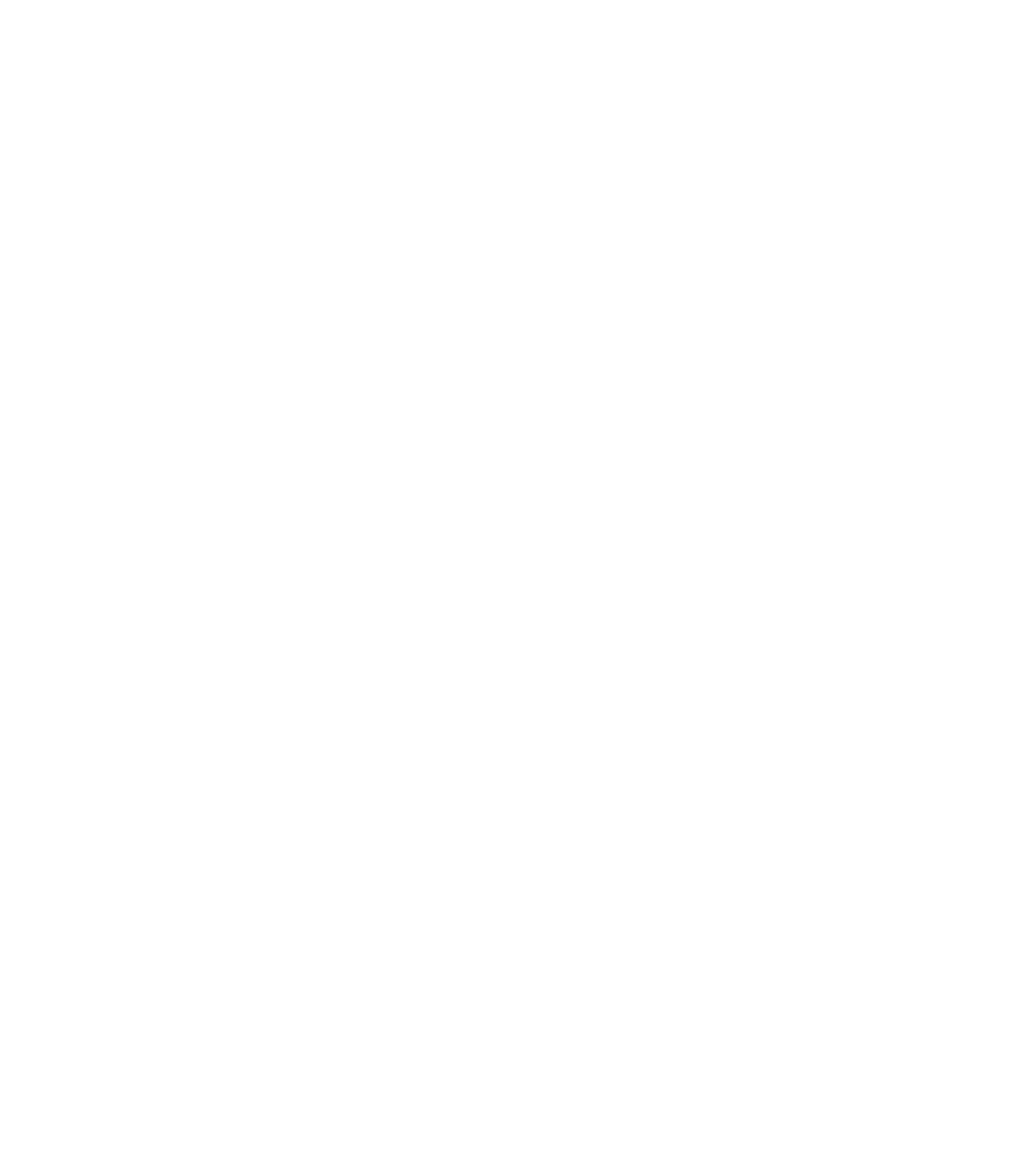
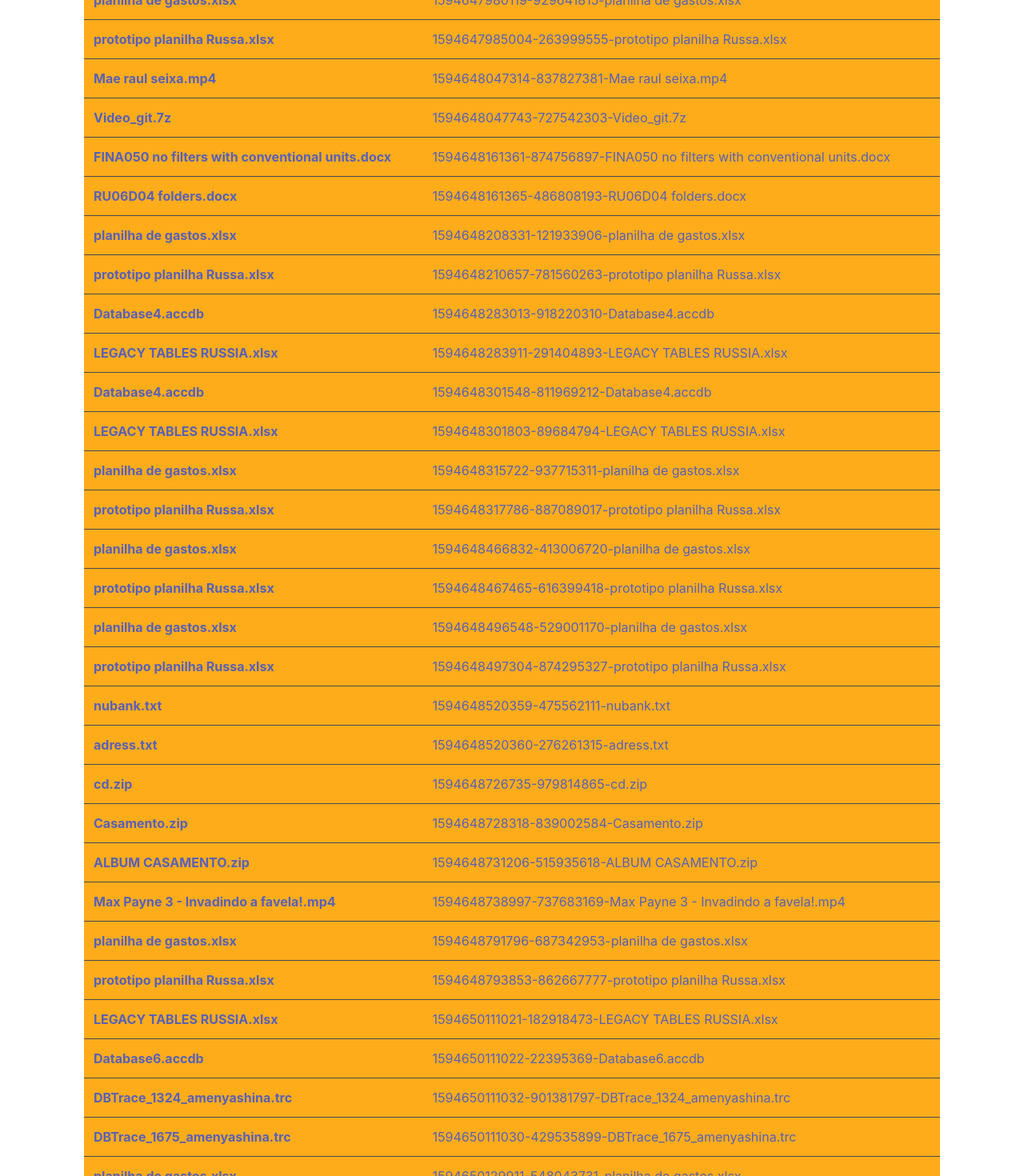
Before and after one commit to eduefl/angular, an Angular app in the folder requests-http/: page /upload in a window 1280 px wide. Shown: the part 1100-2570 px from the top of the page at 80% size. Before the commit the page ends 817 px from the top, so only its background shows below. Built offline with nearby package versions, Linux system fonts and the light colour scheme; data requests are answered from the project's data file.

Commit message:
improved some updates and fixed some bugs to be easyer to perform with class 140

```diff
--- a/requests-http/db.json
+++ b/requests-http/db.json
@@ -216,6 +216,196 @@
       "id": 65,
       "originalname": "Cache.zip",
       "filename": "1594563960710-504952961-Cache.zip"
+    },
+    {
+      "id": 66,
+      "originalname": "jjfonte.txt",
+      "filename": "1594647692074-810188919-jjfonte.txt"
+    },
+    {
+      "id": 67,
+      "originalname": "kjfontes.txt",
+      "filename": "1594647692081-33637915-kjfontes.txt"
+    },
+    {
+      "id": 68,
+      "originalname": "planilha de gastos.xlsx",
+      "filename": "1594647763713-869919908-planilha de gastos.xlsx"
+    },
+    {
+      "id": 69,
+      "originalname": "prototipo planilha Russa.xlsx",
+      "filename": "1594647766120-199839341-prototipo planilha Russa.xlsx"
+    },
+    {
+      "id": 70,
+      "originalname": "planilha de gastos.xlsx",
+      "filename": "1594647808511-311405019-planilha de gastos.xlsx"
+    },
+    {
+      "id": 71,
+      "originalname": "prototipo planilha Russa.xlsx",
+      "filename": "1594647809104-399303687-prototipo planilha Russa.xlsx"
+    },
+    {
+      "id": 72,
+      "originalname": "planilha de gastos.xlsx",
+      "filename": "1594647980119-929641815-planilha de gastos.xlsx"
+    },
+    {
+      "id": 73,
+      "originalname": "prototipo planilha Russa.xlsx",
+      "filename": "1594647985004-263999555-prototipo planilha Russa.xlsx"
+    },
+    {
+      "id": 74,
+      "originalname": "Mae raul seixa.mp4",
+      "filename": "1594648047314-837827381-Mae raul seixa.mp4"
+    },
+    {
+      "id": 75,
+      "originalname": "Video_git.7z",
+      "filename": "1594648047743-727542303-Video_git.7z"
+    },
+    {
+      "id": 76,
+      "originalname": "FINA050 no filters with conventional units.docx",
+      "filename": "1594648161361-874756897-FINA050 no filters with conventional units.docx"
+    },
+    {
+      "id": 77,
+      "originalname": "RU06D04 folders.docx",
+      "filename": "1594648161365-486808193-RU06D04 folders.docx"
+    },
+    {
+      "id": 78,
+      "originalname": "planilha de gastos.xlsx",
+      "filename": "1594648208331-121933906-planilha de gastos.xlsx"
+    },
+    {
+      "id": 79,
+      "originalname": "prototipo planilha Russa.xlsx",
+      "filename": "1594648210657-781560263-prototipo planilha Russa.xlsx"
+    },
+    {
+      "id": 80,
+      "originalname": "Database4.accdb",
+      "filename": "1594648283013-918220310-Database4.accdb"
+    },
+    {
+      "id": 81,
+      "originalname": "LEGACY TABLES RUSSIA.xlsx",
+      "filename": "1594648283911-291404893-LEGACY TABLES RUSSIA.xlsx"
+    },
+    {
+      "id": 82,
+      "originalname": "Database4.accdb",
+      "filename": "1594648301548-811969212-Database4.accdb"
+    },
+    {
+      "id": 83,
+      "originalname": "LEGACY TABLES RUSSIA.xlsx",
+      "filename": "1594648301803-89684794-LEGACY TABLES RUSSIA.xlsx"
+    },
+    {
+      "id": 84,
+      "originalname": "planilha de gastos.xlsx",
+      "filename": "1594648315722-937715311-planilha de gastos.xlsx"
+    },
+    {
+      "id": 85,
+      "originalname": "prototipo planilha Russa.xlsx",
+      "filename": "1594648317786-887089017-prototipo planilha Russa.xlsx"
+    },
+    {
+      "id": 86,
+      "originalname": "planilha de gastos.xlsx",
+      "filename": "1594648466832-413006720-planilha de gastos.xlsx"
+    },
+    {
+      "id": 87,
+      "originalname": "prototipo planilha Russa.xlsx",
+      "filename": "1594648467465-616399418-prototipo planilha Russa.xlsx"
+    },
+    {
+      "id": 88,
+      "originalname": "planilha de gastos.xlsx",
+      "filename": "1594648496548-529001170-planilha de gastos.xlsx"
+    },
+    {
+      "id": 89,
+      "originalname": "prototipo planilha Russa.xlsx",
+      "filename": "1594648497304-874295327-prototipo planilha Russa.xlsx"
+    },
+    {
+      "id": 90,
+      "originalname": "nubank.txt",
+      "filename": "1594648520359-475562111-nubank.txt"
+    },
+    {
+      "id": 91,
+      "originalname": "adress.txt",
+      "filename": "1594648520360-276261315-adress.txt"
+    },
+    {
+      "id": 92,
+      "originalname": "cd.zip",
+      "filename": "1594648726735-979814865-cd.zip"
+    },
+    {
+      "id": 93,
+      "originalname": "Casamento.zip",
+      "filename": "1594648728318-839002584-Casamento.zip"
+    },
+    {
+      "id": 94,
+      "originalname": "ALBUM CASAMENTO.zip",
+      "filename": "1594648731206-515935618-ALBUM CASAMENTO.zip"
+    },
+    {
+      "id": 95,
+      "originalname": "Max Payne 3 - Invadindo a favela!.mp4",
+      "filename": "1594648738997-737683169-Max Payne 3 - Invadindo a favela!.mp4"
+    },
+    {
+      "id": 96,
+      "originalname": "planilha de gastos.xlsx",
+      "filename": "1594648791796-687342953-planilha de gastos.xlsx"
+    },
+    {
+      "id": 97,
+      "originalname": "prototipo planilha Russa.xlsx",
+      "filename": "1594648793853-862667777-prototipo planilha Russa.xlsx"
+    },
+    {
+      "id": 98,
+      "originalname": "LEGACY TABLES RUSSIA.xlsx",
+      "filename": "1594650111021-182918473-LEGACY TABLES RUSSIA.xlsx"
+    },
+    {
+      "id": 99,
+      "originalname": "Database6.accdb",
+      "filename": "1594650111022-22395369-Database6.accdb"
+    },
+    {
+      "id": 100,
+      "originalname": "DBTrace_1324_amenyashina.trc",
+      "filename": "1594650111032-901381797-DBTrace_1324_amenyashina.trc"
+    },
+    {
+      "id": 101,
+      "originalname": "DBTrace_1675_amenyashina.trc",
+      "filename": "1594650111030-429535899-DBTrace_1675_amenyashina.trc"
+    },
+    {
+      "id": 102,
+      "originalname": "planilha de gastos.xlsx",
+      "filename": "1594650129911-548043731-planilha de gastos.xlsx"
+    },
+    {
+      "id": 103,
+      "originalname": "prototipo planilha Russa.xlsx",
+      "filename": "1594650133235-204350277-prototipo planilha Russa.xlsx"
     }
   ]
 }
--- a/requests-http/src/app/upload-file/upload-file.service.ts
+++ b/requests-http/src/app/upload-file/upload-file.service.ts
@@ -34,6 +34,7 @@ export class UploadFileService {
 
 
 
+
   list() {
     console.log(this.API_FILES);
     return this.http.get<Registro[]>(this.API_FILES)
--- a/requests-http/src/app/upload-file/upload-file/upload-file.component.ts
+++ b/requests-http/src/app/upload-file/upload-file/upload-file.component.ts
@@ -4,7 +4,7 @@ import { Subscription, EMPTY, Subject, Observable } from 'rxjs';
 import { UploadFileService } from './../upload-file.service';
 import { Component, OnInit, OnDestroy } from '@angular/core';
 import { HttpEventType, HttpEvent, HttpClient } from '@angular/common/http';
-import { take, catchError } from 'rxjs/operators';
+import { take, catchError, delay } from 'rxjs/operators';
 import { Registro } from '../registro';
 
 @Component({
@@ -85,9 +85,10 @@ export class UploadFileComponent implements OnInit, OnDestroy {
     this.ordemEProgresso = '0';
 
   }
-  onRefresh() {
+  onRefresh(ndelay = 0) {
     this.obRegistro$ = this.uploadFileService.list()
       .pipe(
+        delay(ndelay),
     catchError(error => {
       console.error(error);
       this.error$.next(true);
@@ -109,14 +110,25 @@ export class UploadFileComponent implements OnInit, OnDestroy {
 
       this.sub.push(this.uploadFileService.upload(this.files, environment.BASE_URL + '/upload')
         .subscribe((event: HttpEvent<Object>) => {
-          // HttpEventType
-          // console.log(event);
           if (event.type === HttpEventType.Response) {
+            // console.log(event.body.message[0]);
+            this.terminateUpload(event.body['message']);
+          } else if (event.type === HttpEventType.UploadProgress) {
+            const percent = Math.round((event.loaded * 100) / event.total);
+            this.ordemEProgresso = percent + '%';
+            this.aLogs.push('progresso ' + this.ordemEProgresso);
+          }
+        }
+        ));
+
+    }
+
+  }
+
+
+  private terminateUpload(evBody) {
     console.log('upload concluido');
-            // console.log(event.body.message[0]);
-            console.log(event.body['message'][0].originalname);
-            console.log(event.body['message'][0].filename);
-            event.body['message'].forEach((message, n) => {
+    evBody.forEach((message, n) => { // monto a lista para gerar o registro
       console.log(message);
       console.log(n);
       this.reg = {
@@ -128,20 +140,15 @@ export class UploadFileComponent implements OnInit, OnDestroy {
     }
     );
     console.log(this.areg);
-            this.areg.forEach((reg) => {
+    this.areg.forEach((reg, n) => { //inclui na lista de arquivos gravados
       // this.reg.file = event.body['message'][0].filename;
       this.create(reg).subscribe(
         () => {
           console.log('Incluido com sucesso');
-                  this.onRefresh();
-
-
-                },
-                () => this.alertModalService.showAllertDanger('Erro ao registrar arquivo'),
-                () => console.log('arquivo registrado')
-              );
-            }
-            );
+          console.log(this.areg.length, n);
+          if (n === (this.areg.length - 1)) {
+            console.log('Atualizou');
+            this.onRefresh(100);
             console.log(this.aLogs);
             this.lSucesso = true;
             setTimeout(() => { this.lLoad = false; }, this.nTimeOutBar);
@@ -151,20 +158,15 @@ export class UploadFileComponent implements OnInit, OnDestroy {
               // tslint:disable-next-line: max-line-length
               , 'https://w7.pngwing.com/pngs/574/549/png-transparent-computer-icons-peace-symbols-v-sign-symbol-miscellaneous-text-hand-thumbnail.png'
               , 'Load');
-          } else if (event.type === HttpEventType.UploadProgress) {
-            const percent = Math.round((event.loaded * 100) / event.total);
-            this.ordemEProgresso = percent + '%';
-            this.aLogs.push('progresso ' + this.ordemEProgresso);
           }
+        },
+        () => this.alertModalService.showAllertDanger('Erro ao registrar arquivo'),
+        () => console.log('arquivo registrado')
+      );
+    }
+    );
 
   }
-        ));
-
-    }
-
-  }
-
-
 
 
 
```
Lines whose indentation alone changed are shown as unchanged.
